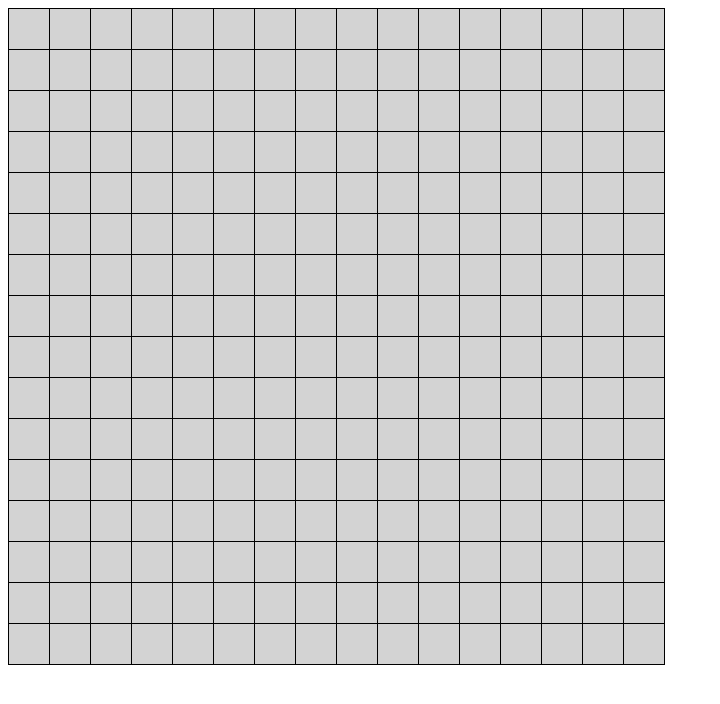
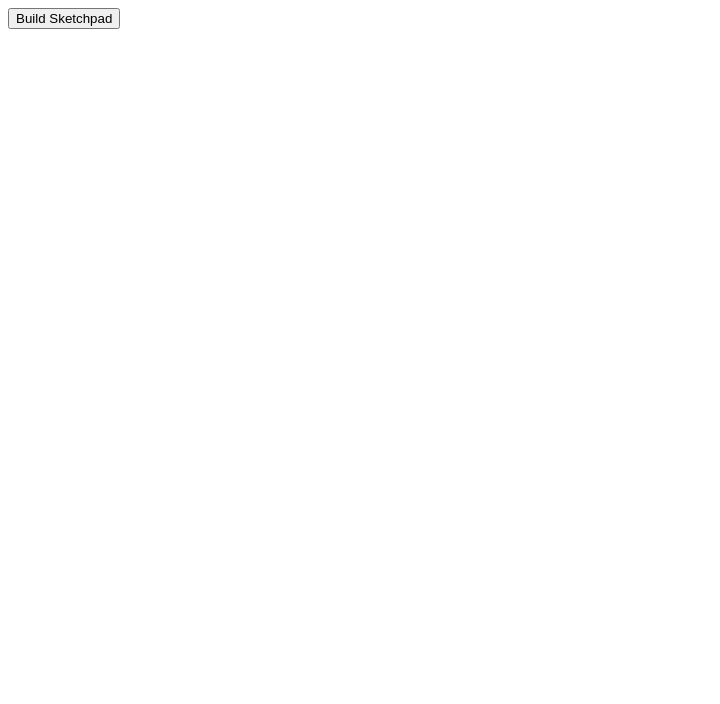
Before and after one commit to denyo177/Etch-a-Sketch, a plain HTML site: page index.html in a window 1280 px wide. Shown: the whole page, without its empty margins (0-720 px from the left). Drawn offline with Linux system fonts and the light colour scheme.

Commit message:
Insert Button to remove grid and promt the user for new size. And total size of grid stays 640px.

```diff
--- a/index.html
+++ b/index.html
@@ -9,8 +9,11 @@
     <link rel="stylesheet" href="./style.css">
 </head>
 <body>
+    <button type="button" onclick="buildGrid()">Build Sketchpad</button>
     <div class="container">
 
     </div>
+
+
 </body>
 </html>
--- a/script.js
+++ b/script.js
@@ -1,31 +1,41 @@
-let columns = 16;
-let rows = 16;
 
-//reference to container in HTML
 const container = document.querySelector('.container');
 
-for (i = 0; i < columns; i++) {
+function buildGrid() {
+
+
+    removeGrid();
+
+    const gridSize = parseInt(prompt("How many squares should the grid have? (max. 100, min. 2)", "16"), 10);
+    if (gridSize <= 100 && gridSize > 1) {
+        for (i = 0; i < gridSize; i++) {
             const column = document.createElement('div');
-    column.classList.add('column', `No${i+1}`);
-    for(j = 0; j < rows; j++) {
+            column.classList.add('column');
+            for (j = 0; j < gridSize; j++) {
                 const row = document.createElement('div');
-        row.classList.add('row', `No${j+1}`);
-        //row.textContent = i + "-" + j;
-        //only set left border except for last column to prevent double borders
-        if (i === 15) {
-            row.style.borderLeft = "1px solid black";
-            row.style.borderRight = "1px solid black";
-        } else {
-            row.style.borderLeft = '1px solid black';
-        }
-        row.style.borderTop = '1px solid black';
-        //Set Bottom Border only for last items in each column
-        if (j === 15) {
-            row.style.borderBottom = '1px solid black';
-        }
+                row.classList.add('row');
+                //max size of sketchpad 640px height and width
+                row.style.width = `${(640/gridSize)}` + `px`;
+                row.style.height = `${(640/gridSize)}` + `px`;
+
+                // //only set left border except for last column to prevent double borders
+                // if (i === gridSize-1) {
+                //     row.style.borderLeft = "1px solid black";
+                //     row.style.borderRight = "1px solid black";
+                // } else {
+                //     row.style.borderLeft = '1px solid black';
+                // }
+                // row.style.borderTop = '1px solid black';
+                // //Set Bottom Border only for last items in each column
+                // if (j === gridSize-1) {
+                //     row.style.borderBottom = '1px solid black';
+                // }
                 column.appendChild(row);
             }
             container.appendChild(column);
+        }
+    } else {
+        alert("No valid size");
     }
     //Every square that is hovered over, changes color to red
     const square = document.querySelectorAll('.row');
@@ -33,3 +43,12 @@ square.forEach(sqr => sqr.addEventListener('mouseover', (e) => {
         //Für jedes div, ändere Background-Color
         sqr.classList.add('hover');
     }));
+}
+
+function removeGrid() {
+
+    const element = document.querySelector('.container');
+    while(element.firstChild) {
+        element.removeChild(element.firstChild);
+    }
+}
--- a/style.css
+++ b/style.css
@@ -3,6 +3,7 @@
     /* border: 1px solid black; */
     /* flex:auto; */
     /* justify-content: space-evenly ; */
+
 
 }
 
@@ -21,8 +22,8 @@
     background-color: #d3d3d3;
     /* border: 1px solid grey; */
     /* margin: 1px; */
-    width: 40px;
-    height: 40px;
+    /* width: 40px;
+    height: 40px; */
 
 }
 
```
Lines whose indentation alone changed are shown as unchanged.
